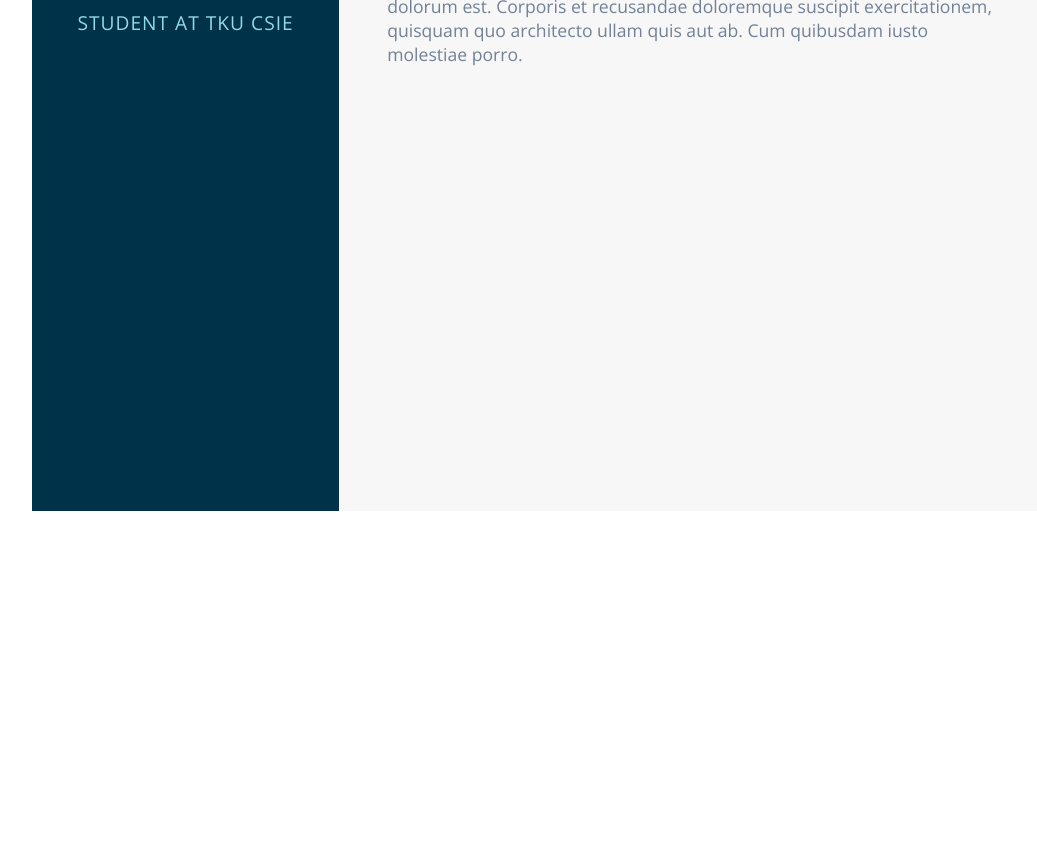
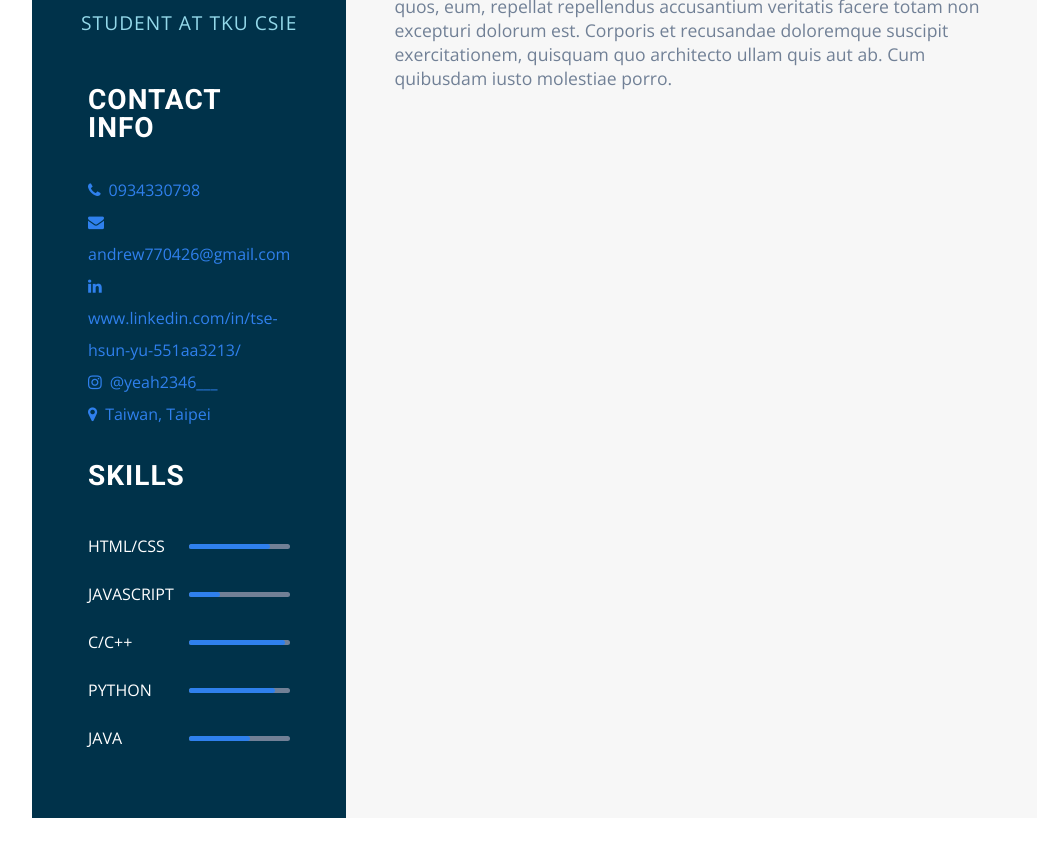
Before and after one commit to whitestorm2346/1111-web-demo-18, a plain HTML site: page demo/w09/resume_18.html in a window 1280 px wide. Shown: the part 321-1171 px from the top of the page, without its empty margins (96-1133 px from the left). Before the commit the page ends 864 px from the top, so only its background shows below. Drawn offline with nearby package versions, Linux system fonts and the light colour scheme.

Commit message:
Finished the resume-left section

```diff
--- a/demo/w09/css/style_18.css
+++ b/demo/w09/css/style_18.css
@@ -447,6 +447,83 @@ Resume
   padding-bottom: 1rem;
 }
 
+.contact-info {
+
+}
+
+.main-title {
+  margin: 2rem;
+  color: white;
+  text-transform: uppercase;
+  letter-spacing: 1px;
+}
+
+.contact-info ul {
+  margin: 2rem;
+}
+
+.contact-info ul li {
+  color: #2f80ed;
+  font-size: 1rem;
+  line-height: 2rem;
+}
+
+.contact-info ul li i {
+  padding-right: .5rem;
+}
+
+.skills-info {
+
+}
+
+.skills-info ul {
+  margin: 2rem;
+}
+
+.skills-info ul li {
+  display: grid;
+  grid-template-columns: 5fr 5fr;
+  justify-content: space-between;
+  align-items: center;
+  line-height: 3rem;
+}
+
+.skill-name {
+  color: white;
+  font-size: 1rem;
+  margin: auto 0;
+}
+
+.progress-bar {
+  width: 100%;
+  height: 5px;
+  border-radius: 50rem;
+  background-color: #718096;
+}
+
+.progress-bar span {
+  display: block;
+  background-color: #2f80ed;
+  border-radius: 50rem;
+  height: 100%;
+}
+
+.skills-info ul li:nth-child(1) .progress-bar span {
+  width: 80%;
+}
+.skills-info ul li:nth-child(2) .progress-bar span {
+  width: 30%;
+}
+.skills-info ul li:nth-child(3) .progress-bar span {
+  width: 95%;
+}
+.skills-info ul li:nth-child(4) .progress-bar span {
+  width: 85%;
+}
+.skills-info ul li:nth-child(5) .progress-bar span {
+  width: 60%;
+}
+
 .resume-right {
   height: 100%;
   background-color: #f7f7f7;
--- a/demo/w09/resume_18.html
+++ b/demo/w09/resume_18.html
@@ -1,10 +1,14 @@
 <!DOCTYPE html>
 <html lang="en">
   <head>
-    <meta charset="UTF-8">
-    <meta http-equiv="X-UA-Compatible" content="IE=edge">
-    <meta name="viewport" content="width=device-width, initial-scale=1.0">
-    <link rel="stylesheet" href="./css/style_18.css">
+    <meta charset="UTF-8" />
+    <meta http-equiv="X-UA-Compatible" content="IE=edge" />
+    <meta name="viewport" content="width=device-width, initial-scale=1.0" />
+    <link
+      rel="stylesheet"
+      href="https://cdnjs.cloudflare.com/ajax/libs/font-awesome/4.7.0/css/font-awesome.css"
+    />
+    <link rel="stylesheet" href="./css/style_18.css" />
     <title>Resume</title>
   </head>
   <body>
@@ -13,10 +17,55 @@
         <div class="left-content">
           <div class="profile">
             <div>
-                        <img src="../../project/midterm/images/myPicture.jpg" alt="My Photo">
+              <img
+                src="../../project/midterm/images/myPicture.jpg"
+                alt="My Photo"
+              />
             </div>
             <h2 class="name">Tse-Hsun, Yu</h2>
             <p class="career">Student at TKU CSIE</p>
+          </div>
+
+          <div class="contact-info">
+            <h3 class="main-title">Contact Info</h3>
+
+            <ul>
+              <li><i class="fa fa-phone"></i>0934330798</li>
+              <li><i class="fa fa-envelope"></i>andrew770426@gmail.com</li>
+              <li>
+                <i class="fa fa-linkedin"></i
+                >www.linkedin.com/in/tse-hsun-yu-551aa3213/
+              </li>
+              <li><i class="fa fa-instagram"></i>@yeah2346___</li>
+              <li><i class="fa fa-map-marker"></i>Taiwan, Taipei</li>
+            </ul>
+          </div>
+
+          <div class="skills-info">
+            <h3 class="main-title">Skills</h3>
+
+            <ul>
+              <li>
+                <p class="skill-name">HTML/CSS</p>
+                <div class="progress-bar"><span></span></div>
+              </li>
+              <li>
+                <p class="skill-name">JAVASCRIPT</p>
+                <div class="progress-bar"><span></span></div>
+              </li>
+              <li>
+                <p class="skill-name">C/C++</p>
+                <div class="progress-bar"><span></span></div>
+              </li>
+              <li>
+                <p class="skill-name">PYTHON</p>
+                <div class="progress-bar"><span></span></div>
+              </li>
+              <li>
+                <p class="skill-name">JAVA</p>
+                <div class="progress-bar"><span></span></div>
+              </li>
+            </ul>
           </div>
         </div>
       </div>
@@ -26,9 +75,18 @@
           <section class="about">
             <h2 class="right-title">About Me</h2>
             <p class="about-text">
-                        Lorem ipsum dolor sit amet consectetur adipisicing elit. Molestiae doloribus perspiciatis nam voluptas tenetur ipsam asperiores quisquam distinctio dicta ipsum? Quod sint consequatur facilis, unde cum aperiam corrupti voluptate atque quis neque ipsam molestiae deleniti, adipisci dolor esse. Maxime id velit odit, minima beatae ex tenetur quos laborum sed ipsam?
-                        <br><br>
-                        Lorem ipsum dolor sit amet consectetur, adipisicing elit. Tempora iste quos, eum, repellat repellendus accusantium veritatis facere totam non excepturi dolorum est. Corporis et recusandae doloremque suscipit exercitationem, quisquam quo architecto ullam quis aut ab. Cum quibusdam iusto molestiae porro.
+              Lorem ipsum dolor sit amet consectetur adipisicing elit. Molestiae
+              doloribus perspiciatis nam voluptas tenetur ipsam asperiores
+              quisquam distinctio dicta ipsum? Quod sint consequatur facilis,
+              unde cum aperiam corrupti voluptate atque quis neque ipsam
+              molestiae deleniti, adipisci dolor esse. Maxime id velit odit,
+              minima beatae ex tenetur quos laborum sed ipsam?
+              <br /><br />
+              Lorem ipsum dolor sit amet consectetur, adipisicing elit. Tempora
+              iste quos, eum, repellat repellendus accusantium veritatis facere
+              totam non excepturi dolorum est. Corporis et recusandae doloremque
+              suscipit exercitationem, quisquam quo architecto ullam quis aut
+              ab. Cum quibusdam iusto molestiae porro.
             </p>
           </section>
         </div>
```
Also changed, not shown: demo/w09/multipage_18.html (+124 -52 lines). Lines whose indentation alone changed are shown as unchanged.
